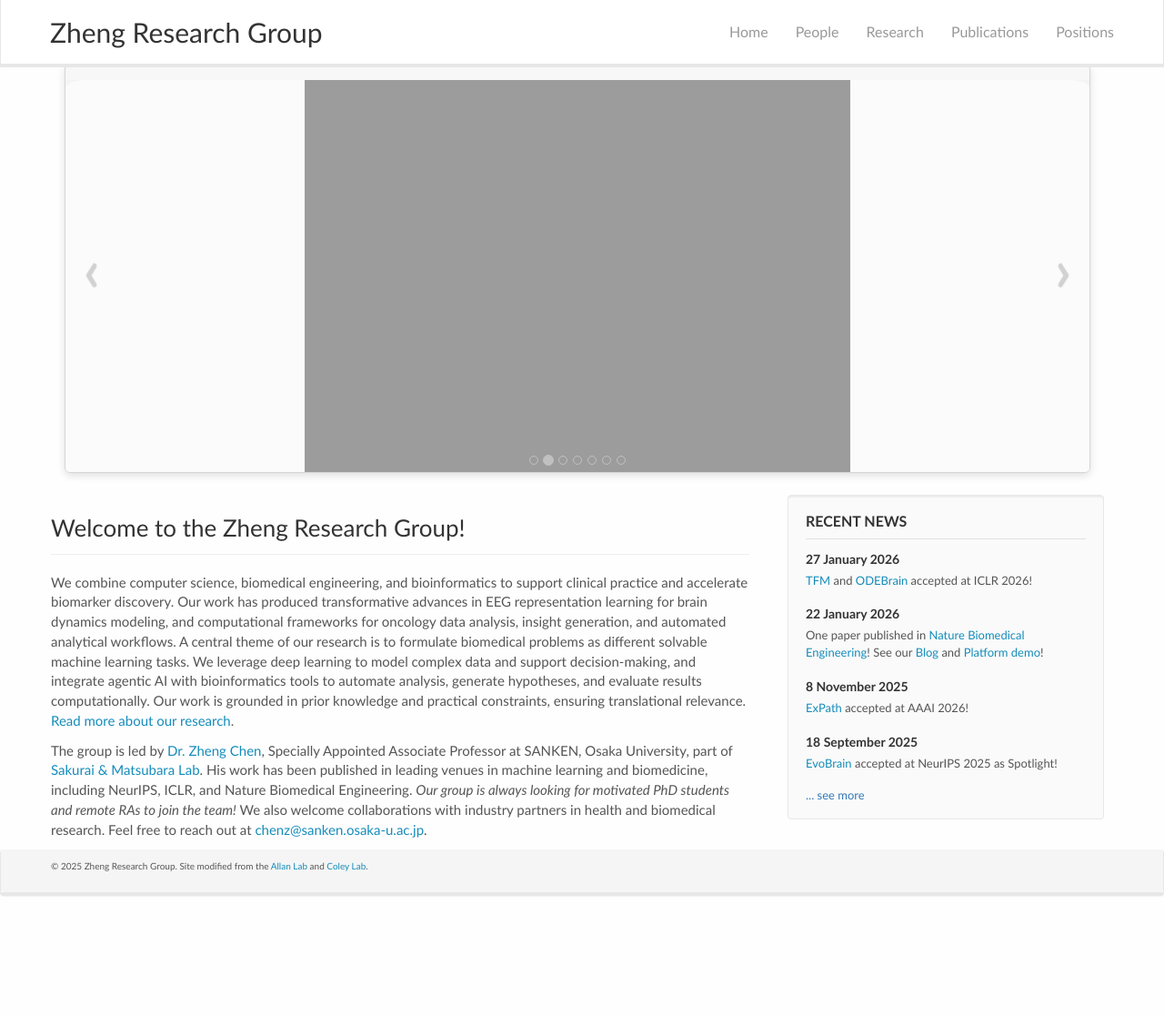
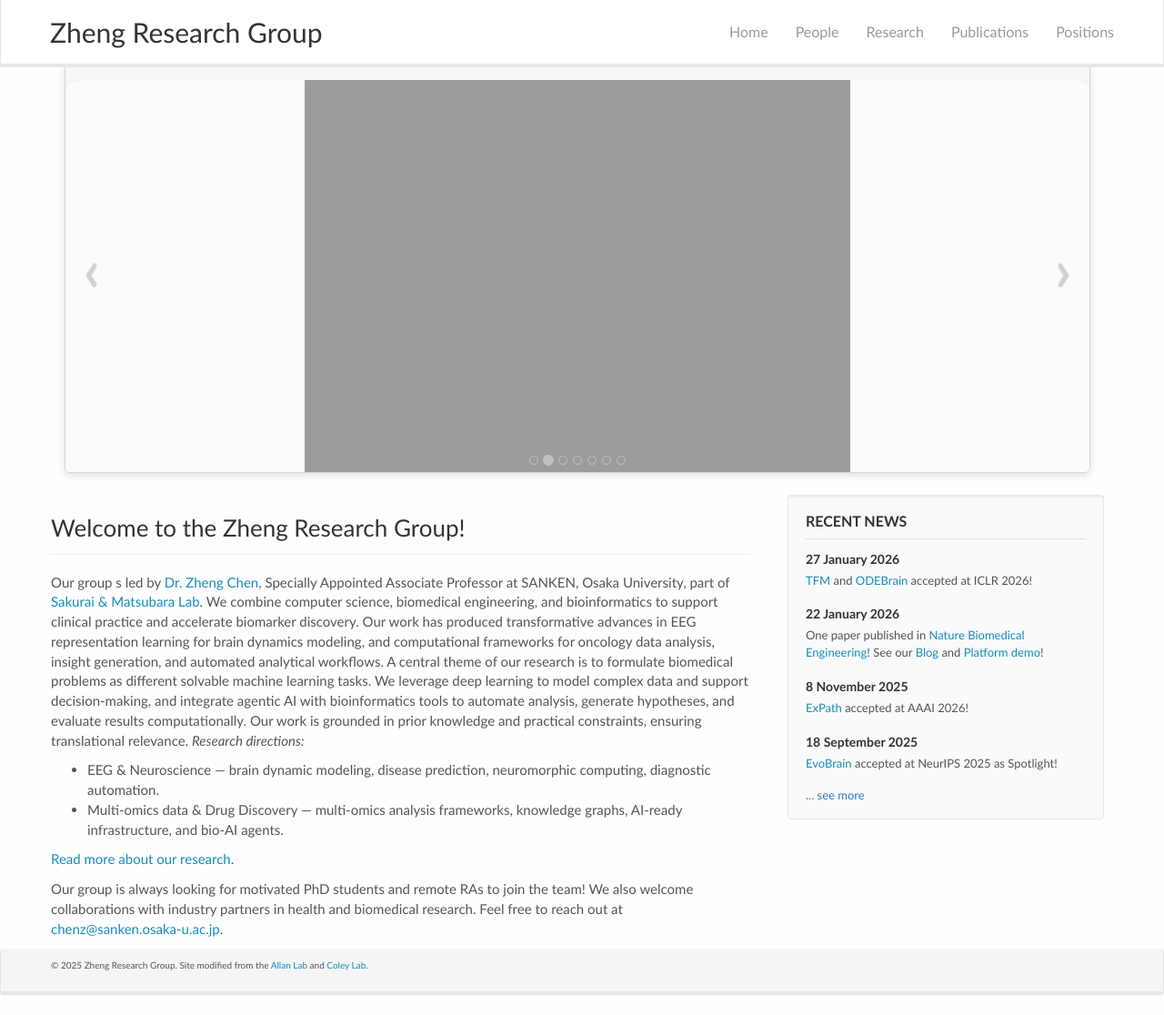
Before and after one commit to zhengchen3/zhengchen3.github.io, a Jekyll site: the page built from _pages/home.md, in a window 1280 px wide and 1116 px high. Shown: the whole window at 91% size. Built offline with Jekyll 4.4.1, drawn with Linux system fonts in a browser that asks for light colours; nearby versions of some CDN libraries.

```diff
--- a/_pages/home.md
+++ b/_pages/home.md
@@ -7,18 +7,25 @@ sitemap: false
 permalink: /
 ---
 
+Our group s led by [Dr. Zheng Chen]({{ site.url }}{{ site.baseurl }}/team/), Specially Appointed Associate Professor at SANKEN, Osaka University, part of [Sakurai & Matsubara Lab](https://www.dm.sanken.osaka-u.ac.jp).
 We combine computer science, biomedical engineering, and bioinformatics to support clinical practice and accelerate biomarker discovery.
 Our work has produced transformative advances in EEG representation learning for brain dynamics modeling, and computational frameworks for oncology data analysis, insight generation, and automated analytical workflows.
 A central theme of our research is to formulate biomedical problems as different solvable machine learning tasks.
 We leverage deep learning to model complex data and support decision-making, and integrate agentic AI with bioinformatics tools to automate analysis, generate hypotheses, and evaluate results computationally.
 Our work is grounded in prior knowledge and practical constraints, ensuring translational relevance.
+*Research directions:*
+- EEG & Neuroscience — brain dynamic modeling, disease prediction, neuromorphic computing, diagnostic automation.
+- Multi-omics data & Drug Discovery — multi-omics analysis frameworks, knowledge graphs, AI-ready infrastructure, and bio-AI agents.
+
 [Read more about our research]({{ site.url }}{{ site.baseurl }}/research).
 
-The group is led by [Dr. Zheng Chen]({{ site.url }}{{ site.baseurl }}/team/), Specially Appointed Associate Professor at SANKEN, Osaka University, part of [Sakurai & Matsubara Lab](https://www.dm.sanken.osaka-u.ac.jp).
-His work has been published in leading venues in machine learning and biomedicine, including NeurIPS, ICLR, and Nature Biomedical Engineering.
-*Our group is always looking for motivated PhD students and remote RAs to join the team!*
+Our group is always looking for motivated PhD students and remote RAs to join the team!
 We also welcome collaborations with industry partners in health and biomedical research.
 Feel free to reach out at [chenz@sanken.osaka-u.ac.jp](mailto:chenz@sanken.osaka-u.ac.jp).
+
+<!-- The group is led by [Dr. Zheng Chen]({{ site.url }}{{ site.baseurl }}/team/), Specially Appointed Associate Professor at SANKEN, Osaka University, part of [Sakurai & Matsubara Lab](https://www.dm.sanken.osaka-u.ac.jp).
+His work has been published in leading venues in machine learning and biomedicine, including NeurIPS, ICLR, and Nature Biomedical Engineering.
+
 
 
 <!-- The group is led by [Dr. Zheng Chen]({{ site.url }}{{ site.baseurl }}/team/), Specially Appointed Associate Professor, part of [Sakurai & Matsubara Lab](https://www.dm.sanken.osaka-u.ac.jp) at SANKEN, Osaka University.
```
